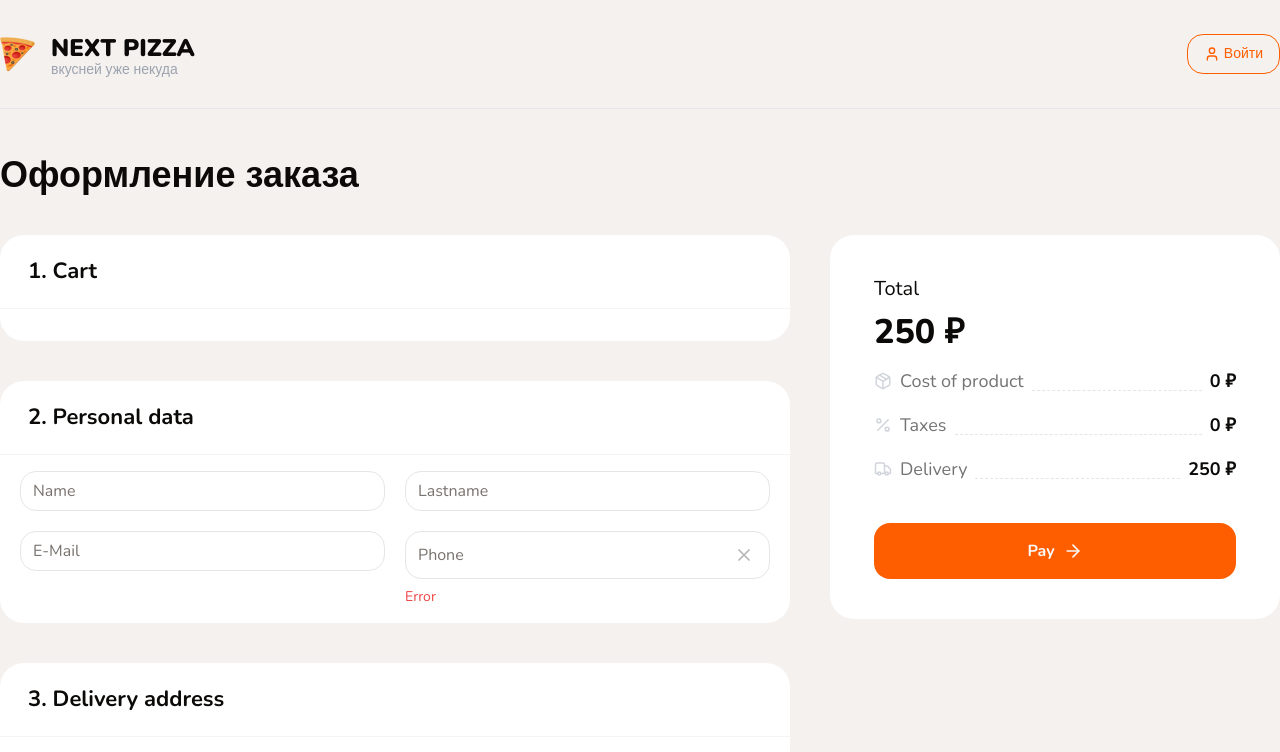
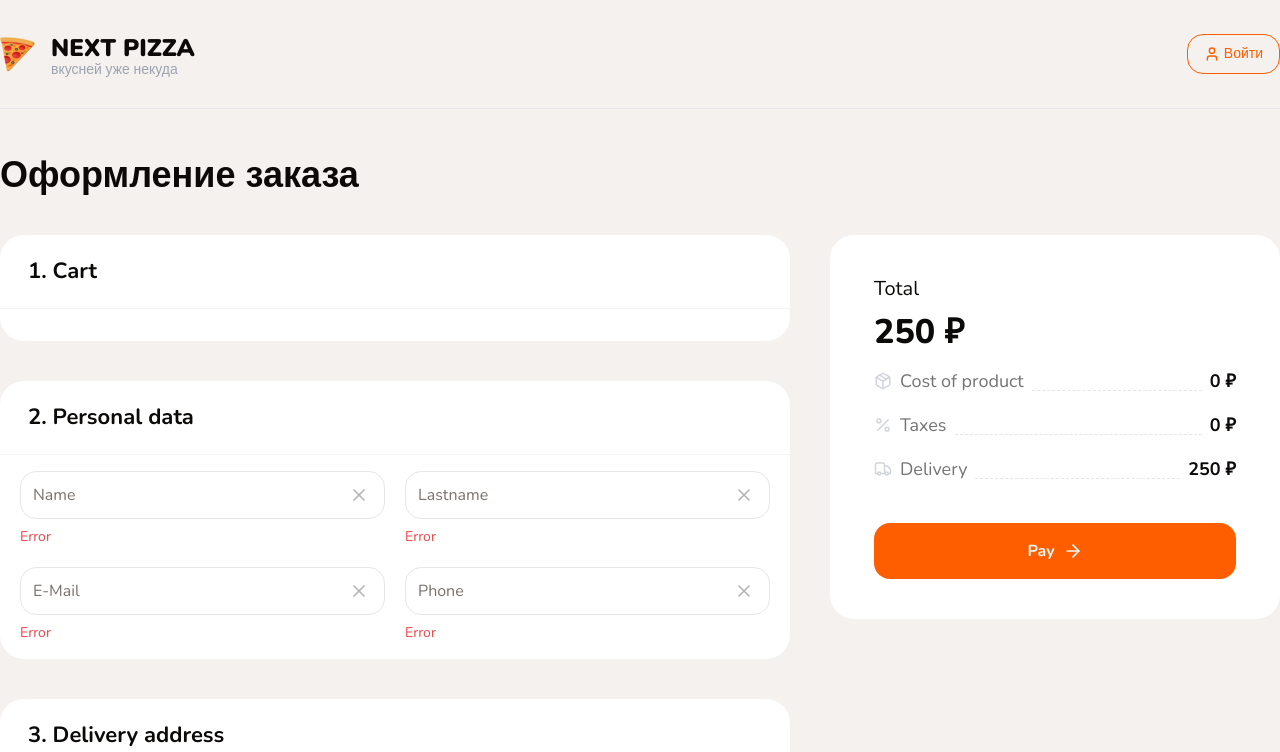
Before and after one commit to stepGT/this_nextjs_pizza, a Next.js app: page /checkout in a window 1280 px wide. Shown: the top 752 px of the page. Built offline with nearby package versions, Linux system fonts and the light colour scheme.

Commit message:
Refactored checkout components. Added CheckoutAddressForm, CheckoutCart and CheckoutPersonalForm components

```diff
--- a/src/app/(checkout)/checkout/page.tsx
+++ b/src/app/(checkout)/checkout/page.tsx
@@ -1,18 +1,11 @@
 'use client';
 
-import {
-  CheckoutItem,
-  CheckoutItemSkeleton,
-  Container,
-  Title,
-  WhiteBlock,
-} from '@/components/shared';
+import { Container, Title, WhiteBlock } from '@/components/shared';
 import { CheckoutSidebar } from '@/components/shared';
-import { FormInput } from '@/components/shared/form';
 import { Input, Textarea } from '@/components/ui';
-import { PizzaSize, PizzaType } from '@/constants/pizza';
 import { useCart } from '@/hooks';
-import { getCartItemDetails } from '@/lib';
+import { CheckoutCart } from '@/components/shared/checkout';
+import { CheckoutPersonalForm } from '@/components/shared/checkout/checkout-personal-form';
 
 export default function CheckoutPage() {
   const { totalAmount, updateItemQuantity, items, removeCartItem, loading } = useCart();
@@ -25,41 +18,14 @@ export default function CheckoutPage() {
       <Title text="Оформление заказа" className="font-extrabold mb-8 text-[36px]" />
       <div className="flex gap-10">
         <div className="flex flex-col gap-10 flex-1 mb-20">
-          <WhiteBlock title="1. Cart">
-            <div className="flex flex-col gap-5">
-              {loading
-                ? [...Array(4)].map((_, index) => <CheckoutItemSkeleton key={index} />)
-                : items.map((item) => (
-                    <CheckoutItem
-                      key={item.id}
-                      id={item.id}
-                      imageUrl={item.imageUrl}
-                      details={getCartItemDetails(
-                        item.ingredients,
-                        item.pizzaType as PizzaType,
-                        item.pizzaSize as PizzaSize,
-                      )}
-                      name={item.name}
-                      price={item.price}
-                      quantity={item.quantity}
-                      disabled={item.disabled}
-                      onClickCountButton={(type) =>
-                        onClickCountButton(item.id, item.quantity, type)
-                      }
-                      onClickRemove={() => removeCartItem(item.id)}
-                    />
-                  ))}
-            </div>
-          </WhiteBlock>
+          <CheckoutCart
+            onClickCountButton={onClickCountButton}
+            removeCartItem={removeCartItem}
+            items={items}
+            loading={loading}
+          />
 
-          <WhiteBlock title="2. Personal data">
-            <div className="grid grid-cols-2 gap-5">
-              <Input name="firstName" className="text-base" placeholder="Name" />
-              <Input name="lastName" className="text-base" placeholder="Lastname" />
-              <Input name="email" className="text-base" placeholder="E-Mail" />
-              <FormInput name="phone" className="text-base" placeholder="Phone" />
-            </div>
-          </WhiteBlock>
+          <CheckoutPersonalForm className={loading ? 'opacity-40 pointer-events-none' : ''} />
 
           <WhiteBlock title="3. Delivery address">
             <div className="grid grid-col gap-5">
--- /dev/null
+++ b/src/components/shared/checkout/checkout-address-form.tsx
@@ -0,0 +1,20 @@
+'use client';
+
+import { FC } from 'react';
+import { WhiteBlock } from '../white-block';
+import { Input, Textarea } from '@/components/ui';
+
+interface Props {
+  className?: string;
+}
+
+export const CheckoutAddressForm: FC<Props> = ({ className }) => {
+  return (
+    <WhiteBlock title="3. Delivery address" className={className}>
+      <div className="grid grid-col gap-5">
+        <Input name="address" className="text-base" placeholder="Address" />
+        <Textarea placeholder="Comment" className="text-base" rows={5} />
+      </div>
+    </WhiteBlock>
+  );
+};
--- /dev/null
+++ b/src/components/shared/checkout/checkout-cart.tsx
@@ -0,0 +1,50 @@
+import { FC } from 'react';
+import { WhiteBlock } from '../white-block';
+import { CheckoutItem } from '../checkout-item';
+import { getCartItemDetails } from '@/lib';
+import { PizzaSize, PizzaType } from '@/constants/pizza';
+import { CartStateItem } from '@/lib/get-cart-details';
+import { CheckoutItemSkeleton } from '../checkout-item-skeleton';
+
+interface Props {
+  items: CartStateItem[];
+  onClickCountButton: (id: number, quantity: number, type: 'plus' | 'minus') => void;
+  removeCartItem: (id: number) => void;
+  loading?: boolean;
+  className?: string;
+}
+
+export const CheckoutCart: FC<Props> = ({
+  items,
+  onClickCountButton,
+  removeCartItem,
+  loading,
+  className,
+}) => {
+  return (
+    <WhiteBlock title="1. Cart" className={className}>
+      <div className="flex flex-col gap-5">
+        {loading
+          ? [...Array(4)].map((_, index) => <CheckoutItemSkeleton key={index} />)
+          : items.map((item) => (
+              <CheckoutItem
+                key={item.id}
+                id={item.id}
+                imageUrl={item.imageUrl}
+                details={getCartItemDetails(
+                  item.ingredients,
+                  item.pizzaType as PizzaType,
+                  item.pizzaSize as PizzaSize,
+                )}
+                name={item.name}
+                price={item.price}
+                quantity={item.quantity}
+                disabled={item.disabled}
+                onClickCountButton={(type) => onClickCountButton(item.id, item.quantity, type)}
+                onClickRemove={() => removeCartItem(item.id)}
+              />
+            ))}
+      </div>
+    </WhiteBlock>
+  );
+};
--- /dev/null
+++ b/src/components/shared/checkout/checkout-personal-form.tsx
@@ -0,0 +1,20 @@
+import { FC } from 'react';
+import { WhiteBlock } from '../white-block';
+import { FormInput } from '../form';
+
+interface Props {
+  className?: string;
+}
+
+export const CheckoutPersonalForm: FC<Props> = ({ className }) => {
+  return (
+    <WhiteBlock title="2. Personal data" className={className}>
+      <div className="grid grid-cols-2 gap-5">
+        <FormInput name="firstName" className="text-base" placeholder="Name" />
+        <FormInput name="lastName" className="text-base" placeholder="Lastname" />
+        <FormInput name="email" className="text-base" placeholder="E-Mail" />
+        <FormInput name="phone" className="text-base" placeholder="Phone" />
+      </div>
+    </WhiteBlock>
+  );
+};
--- /dev/null
+++ b/src/components/shared/checkout/index.ts
@@ -0,0 +1,3 @@
+export { CheckoutCart } from './checkout-cart';
+export { CheckoutPersonalForm } from './checkout-personal-form';
+export { CheckoutAddressForm } from './checkout-address-form';
```
